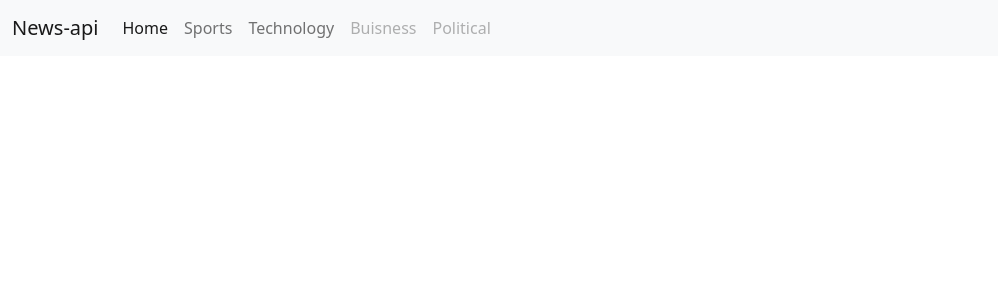
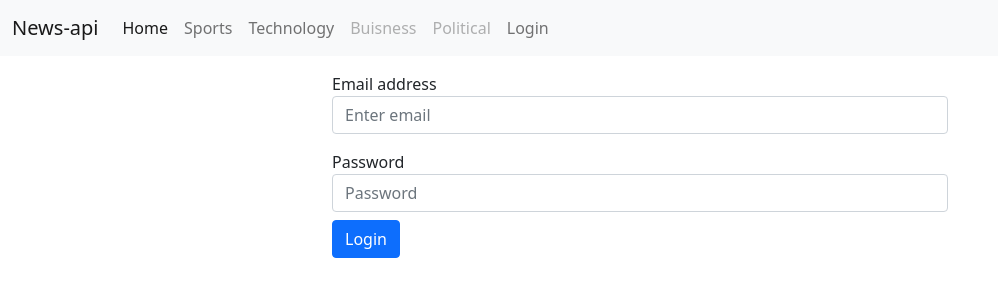
Before and after one commit to MhaskeAditya42/react-news-api, a React (Create React App) app: page /login in a window 1280 px wide. Shown: the top 300 px of the page, without its empty margins (0-998 px from the left). Built offline with nearby package versions, Linux system fonts and the light colour scheme.

Commit message:
Added login page

```diff
--- a/src/App.js
+++ b/src/App.js
@@ -1,7 +1,7 @@
 import "./App.css";
 import { BrowserRouter as Router, Routes, Route } from "react-router-dom";
 import Navbar from "./components/Navbar";
-
+import Login from "./components/Login";
 import NewsPage from "./components/NewsPage";
 
 function App() {
@@ -9,10 +9,9 @@ function App() {
     <>
       <Router>
         <Navbar />
-
         <Routes>
-
-          <Route path="" element={<NewsPage />} />
+          <Route path="/" element={<NewsPage />} />
+          <Route path="/login" element={<Login />} />
         </Routes>
       </Router>
     </>
--- a/src/components/Card.js
+++ b/src/components/Card.js
@@ -1,5 +1,5 @@
 import React, { Component } from "react";
-// import { Link } from "react-router-dom";
+
 
 export class NewsItem extends Component {
   render() {
--- /dev/null
+++ b/src/components/Login.js
@@ -0,0 +1,45 @@
+import React from "react";
+import { useNavigate } from "react-router-dom";
+
+export default function Login() {
+  const navigate = useNavigate();
+  const handleUpClick = () => {
+    navigate("/");
+  };
+
+  return (
+    <>
+      <div className="container my-3 w-50">
+        <form>
+          <div class="form-group my-3">
+            <label for="exampleInputEmail1 ">Email address</label>
+            <input
+              type="email"
+              class="form-control"
+              id="exampleInputEmail1"
+              aria-describedby="emailHelp"
+              placeholder="Enter email"
+            />
+          </div>
+          <div class="form-group">
+            <label for="exampleInputPassword1">Password</label>
+            <input
+              type="password"
+              class="form-control"
+              id="exampleInputPassword1"
+              placeholder="Password"
+            />
+          </div>
+
+          <button
+            type="submit"
+            class="btn btn-primary my-2"
+            onClick={handleUpClick}
+          >
+            Login
+          </button>
+        </form>
+      </div>
+    </>
+  );
+}
--- a/src/components/Navbar.js
+++ b/src/components/Navbar.js
@@ -26,6 +26,12 @@ export default function Navbar() {
         <li className="nav-item">
           <Link className="nav-link disabled" to="#"  aria-disabled="true">Political</Link>
         </li>
+
+        <li className="nav-item">
+          <Link className="nav-link" to="/login"  aria-disabled="true">Login</Link>
+        </li>
+
+
       </ul>
     </div>
   </div>
```
